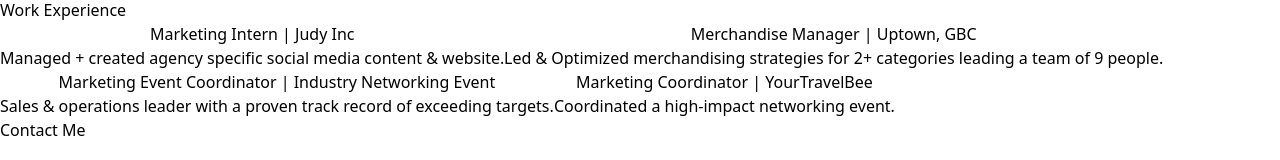
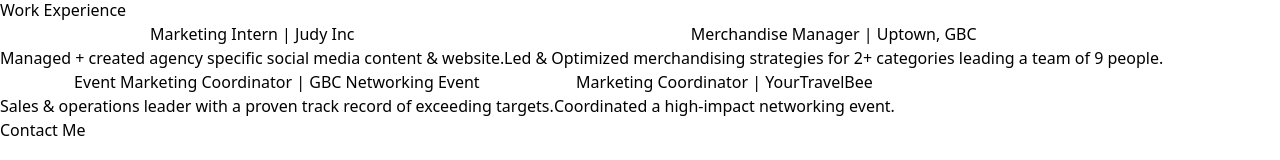
Before and after one commit to ni31012524/nirmitigherwada, a React (Vite) app: page /work in a window 1280 px wide. Shown: the part 248-408 px from the top of the page. Built offline with nearby package versions, Linux system fonts and the light colour scheme.

Commit message:
Update WorkExp.jsx

```diff
--- a/src/pages/WorkExp.jsx
+++ b/src/pages/WorkExp.jsx
@@ -58,7 +58,7 @@
           onClick={() => navigate("/job/telephone-outreach")}
           title="Telephone Outreach"
         >
-          <h3 className="text-lg md:text-2xl font-bold text-white mb-2">Marketing Event Coordinator | Industry Networking Event</h3>
+          <h3 className="text-lg md:text-2xl font-bold text-white mb-2">Event Marketing Coordinator | GBC Networking Event</h3>
           <p className="text-white text-sm md:text-base">Sales & operations leader with a proven track record of exceeding targets.</p>
         </button>
         {/* Job Card 4 */}
```
